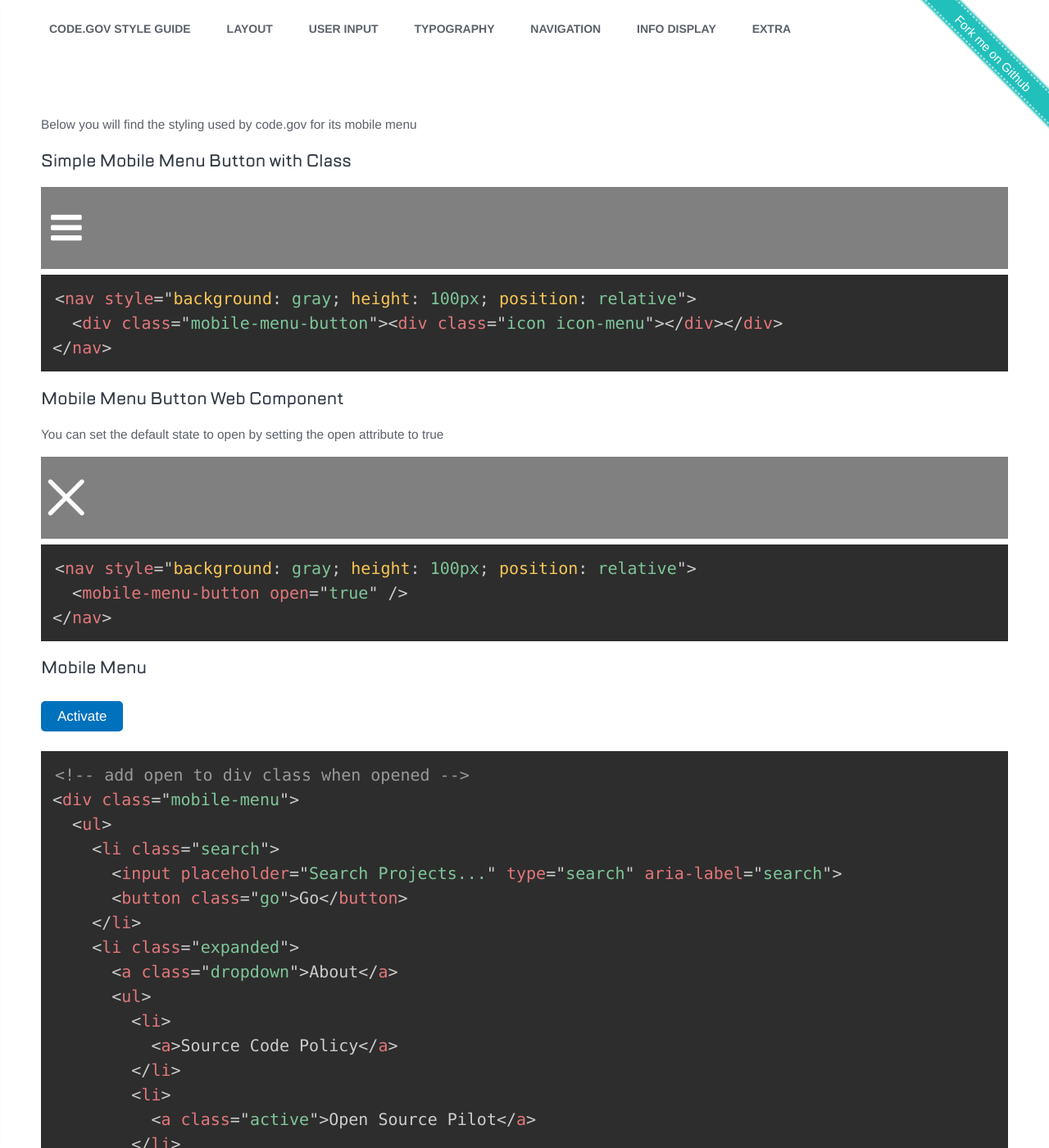
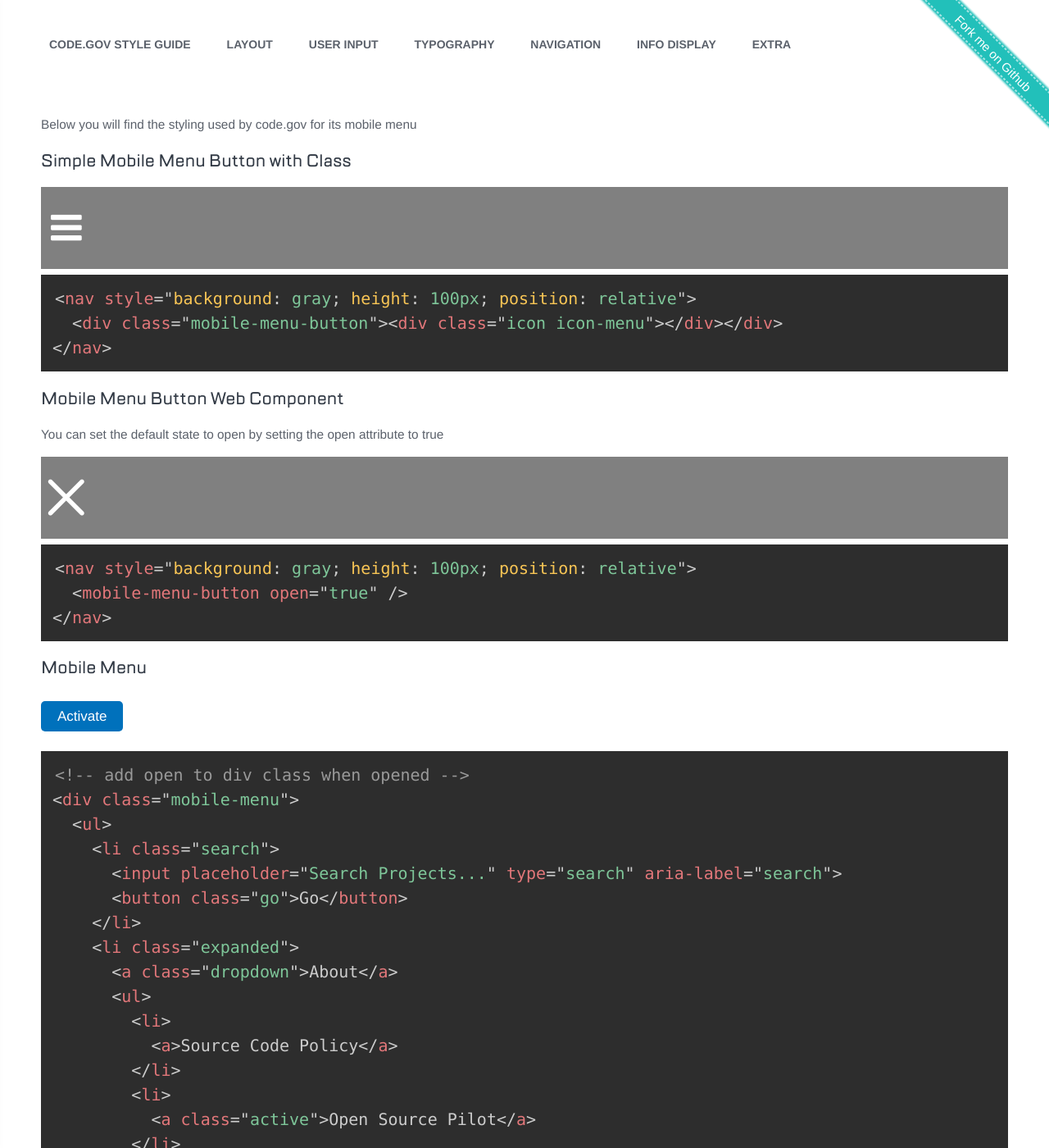
Before and after one commit to GSA/code-gov-style, a Jekyll site: the page built from components/mobile_menu.md, in a window 1280 px wide and 1400 px high. Shown: the whole window at 82% size. Built offline with Jekyll 4.4.1, drawn with Linux system fonts in a browser that asks for light colours.

Commit message:
change positions of menu elements

```diff
--- a/_sass/_headers.scss
+++ b/_sass/_headers.scss
@@ -84,7 +84,7 @@ header.main {
     box-shadow: none;
     padding-left: 0.5rem;
     position: fixed;
-    top: 0;
+    top: 19px;
     transition: 0.5s box-shadow, 0.5s background-color;
     width: 100%;
     z-index: 3;
@@ -92,6 +92,10 @@ header.main {
     &.not-at-top,
     &.expanded {
       box-shadow: 0 0 10px 0 $color-black;
+
+      @media screen and (max-width: 639px) {
+        top: 40px;
+      }
     }
 
     @media screen and (min-width: $header-switch) {
```
